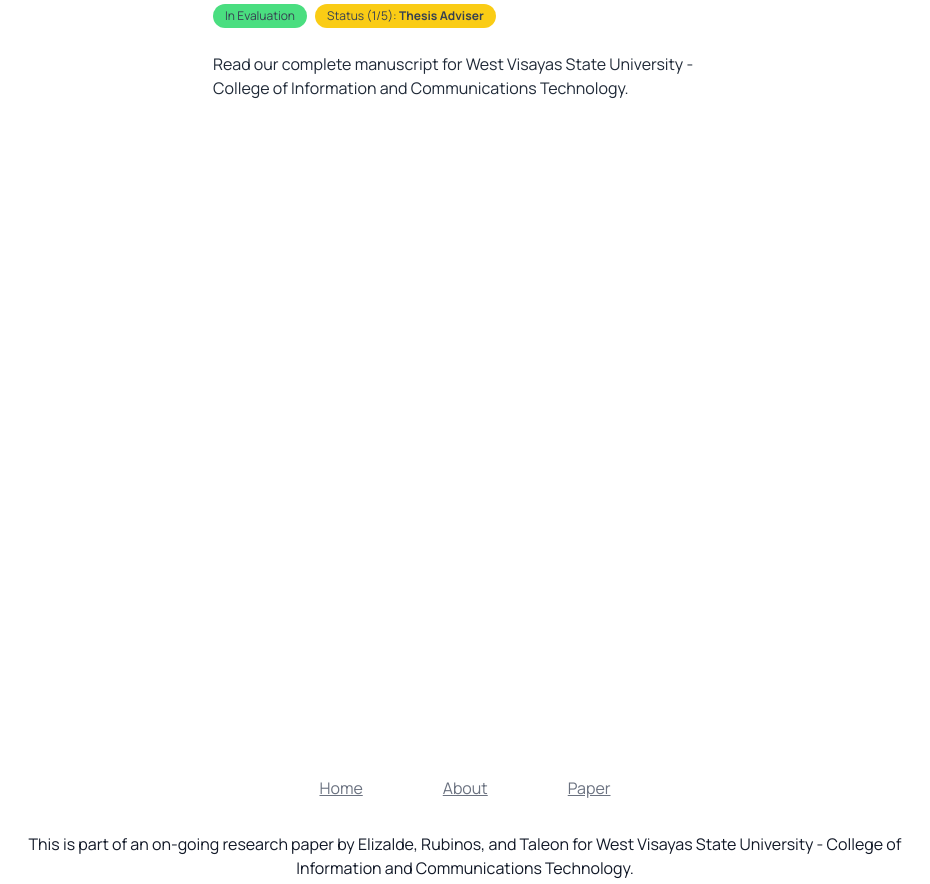
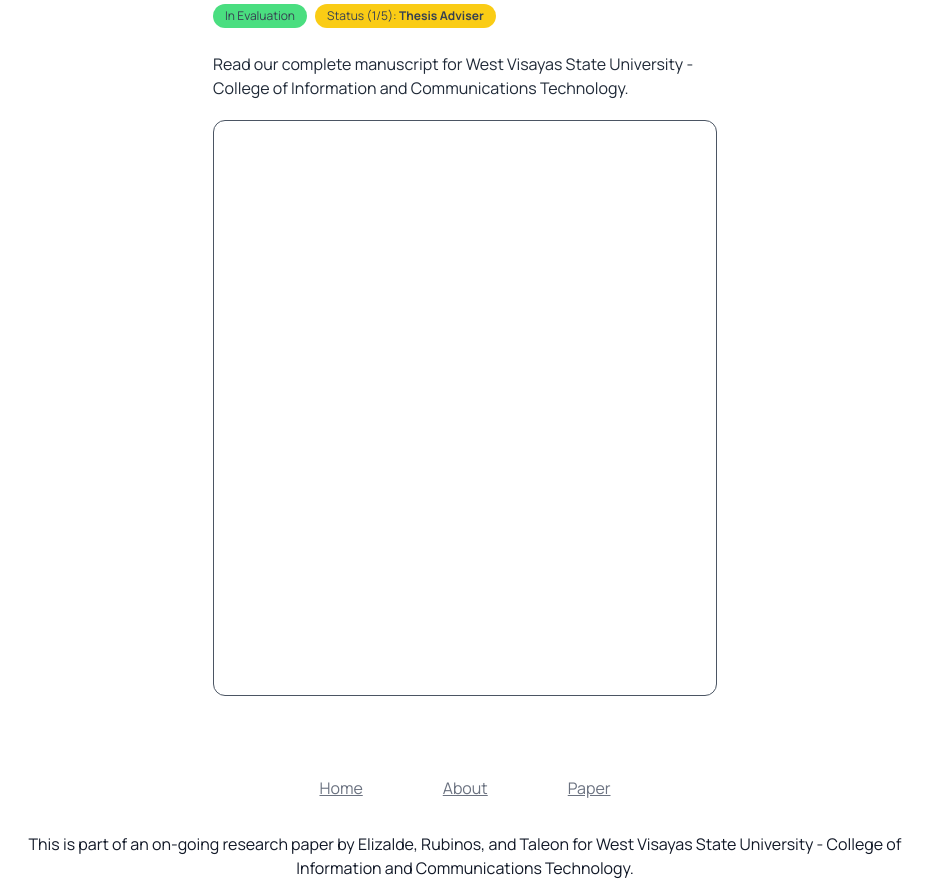
Before and after one commit to Blankeos/scoliovis-web, a Next.js app: page /paper in a window 1280 px wide. Shown: the part 500-1384 px from the top of the page, without its empty margins (175-1105 px from the left). Built offline with nearby package versions, Linux system fonts and the light colour scheme.

Commit message:
chore: border on iframe

```diff
--- a/pages/paper.tsx
+++ b/pages/paper.tsx
@@ -73,7 +73,7 @@ const PaperPage: NextPage = () => {
           </motion.p>
           <iframe
             {...enterAnim(0.4)}
-            className={`transition w-full h-[36rem] ring-primary mt-5 overflow-hidden rounded-xl ${iframeClass}`}
+            className={`transition w-full h-[36rem] ring-primary mt-5 overflow-hidden rounded-xl border border-gray-600 ${iframeClass}`}
             src="/assets/ScolioVis_Manuscript_IN-EVALUATION.pdf"
           />
         </div>
```
